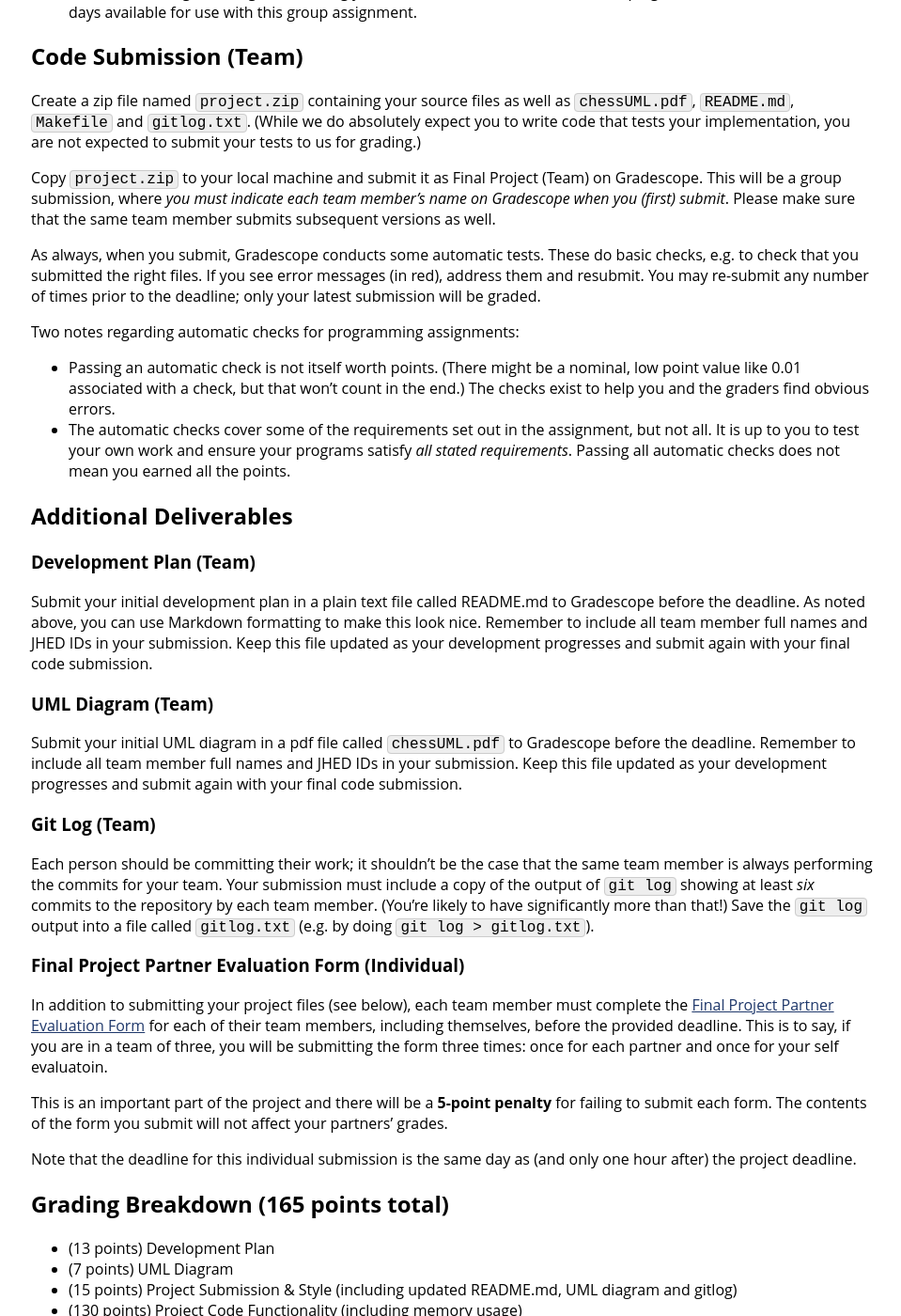
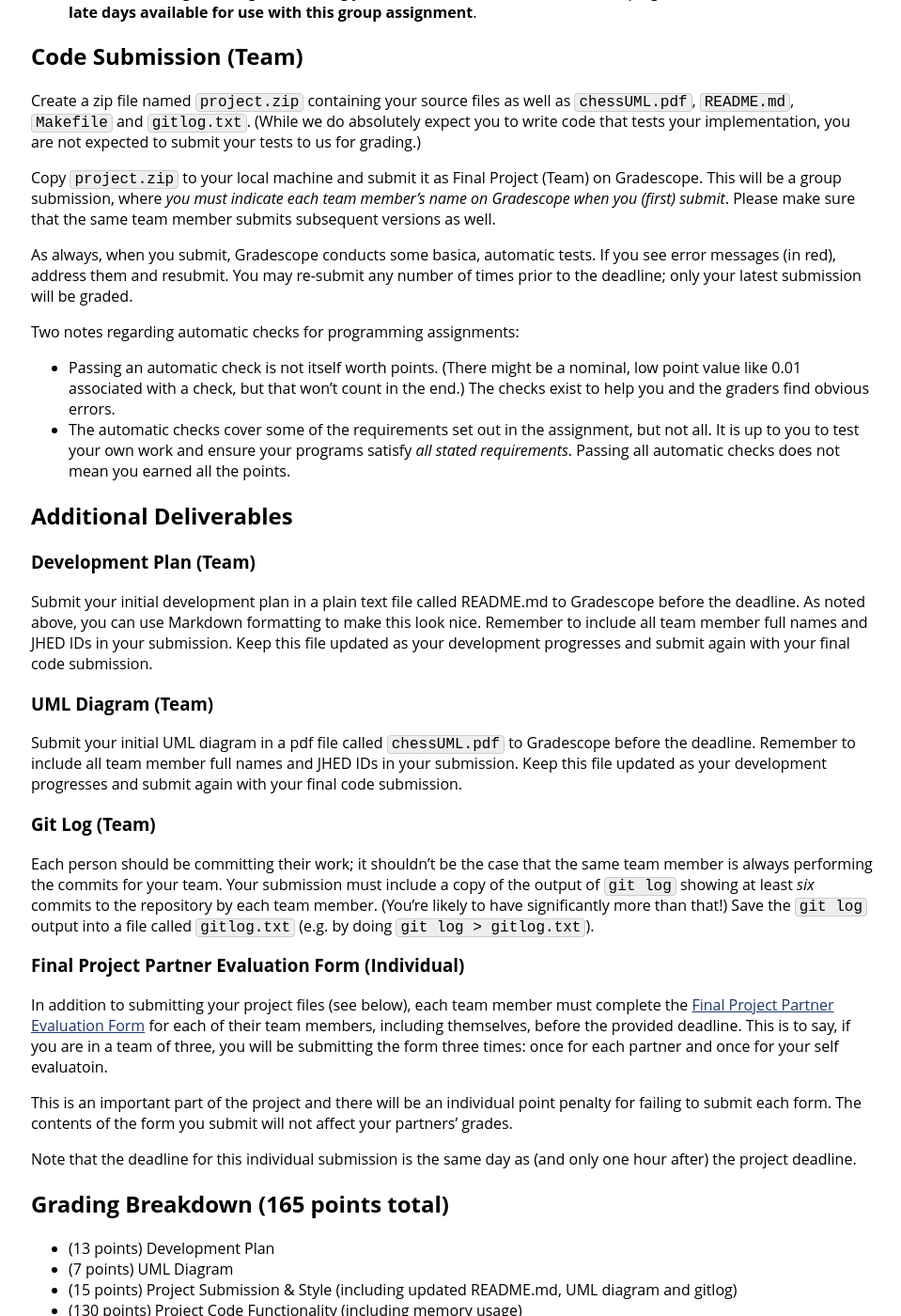
Before and after one commit to jhu-ip/cs220-f25, a Jekyll site: the page built from assign/final.md, in a window 1280 px wide and 1400 px high, scrolled down 13891 px. Shown: the whole window at 94% size, without its empty margins (159-1118 px from the left). Built offline with Jekyll 4.4.1, drawn with Linux system fonts in a browser that asks for light colours; some of the changed text lies outside the part shown.

Commit message:
final project proof reading tweaks

```diff
--- a/assign/final.md
+++ b/assign/final.md
@@ -368,7 +368,7 @@ You may use any ASCII characters to display your board on standard out, and you
 * In C++ source (`.cpp`) files, you may import individual symbols using statements like "`using std::string`".  But you may <em>not</em> use "`using namespace <id>`", either in headers or in source files.
 * You are expected to make use of <strong>gdb</strong> to debug and also to run <strong>valgrind</strong> to make sure there is no memory leakage or invalid memory usage.
 * Each source file you submit should contain several comment lines at the top giving the names and JHEDs of each member of your project team.
-* You are encouraged to begin submitting your work well before the deadline, keeping in mind that there are no late days available for use with this group assignment.
+* You are encouraged to begin submitting your work well before the deadline, keeping in mind that **there are no late days available for use with this group assignment**.
 
 ## Code Submission (Team)
 
@@ -376,7 +376,7 @@ Create a zip file named `project.zip` containing your source files as well as `c
 
 Copy `project.zip` to your local machine and submit it as Final Project (Team) on Gradescope. This will be a group submission, where *you must indicate each team member's name on Gradescope when you (first) submit*. Please make sure that the same team member submits subsequent versions as well.
 
-As always, when you submit, Gradescope conducts some automatic tests. These do basic checks, e.g. to check that you submitted the right files. If you see error messages (in red), address them and resubmit. You may re-submit any number of times prior to the deadline; only your latest submission will be graded.
+As always, when you submit, Gradescope conducts some basica, automatic tests. If you see error messages (in red), address them and resubmit. You may re-submit any number of times prior to the deadline; only your latest submission will be graded.
 
 Two notes regarding automatic checks for programming assignments:
 
@@ -402,7 +402,7 @@ Each person should be committing their work; it shouldn't be the case that the s
 
 In addition to submitting your project files (see below), each team member must complete the [Final Project Partner Evaluation Form](https://forms.gle/HuZr179krw9ufRQk6) for each of their team members, including themselves, before the provided deadline. This is to say, if you are in a team of three, you will be submitting the form three times: once for each partner and once for your self evaluatoin.
 
-This is an important part of the project and there will be a **5-point penalty** for failing to submit each form. The contents of the form you submit will not affect your partners' grades.
+This is an important part of the project and there will be an individual point penalty for failing to submit each form. The contents of the form you submit will not affect your partners' grades.
 
 Note that the deadline for this individual submission is the same day as (and only one hour after) the project deadline.
 
```
Also changed, not shown: other parts of assign/final.md (+4 -4 lines).
